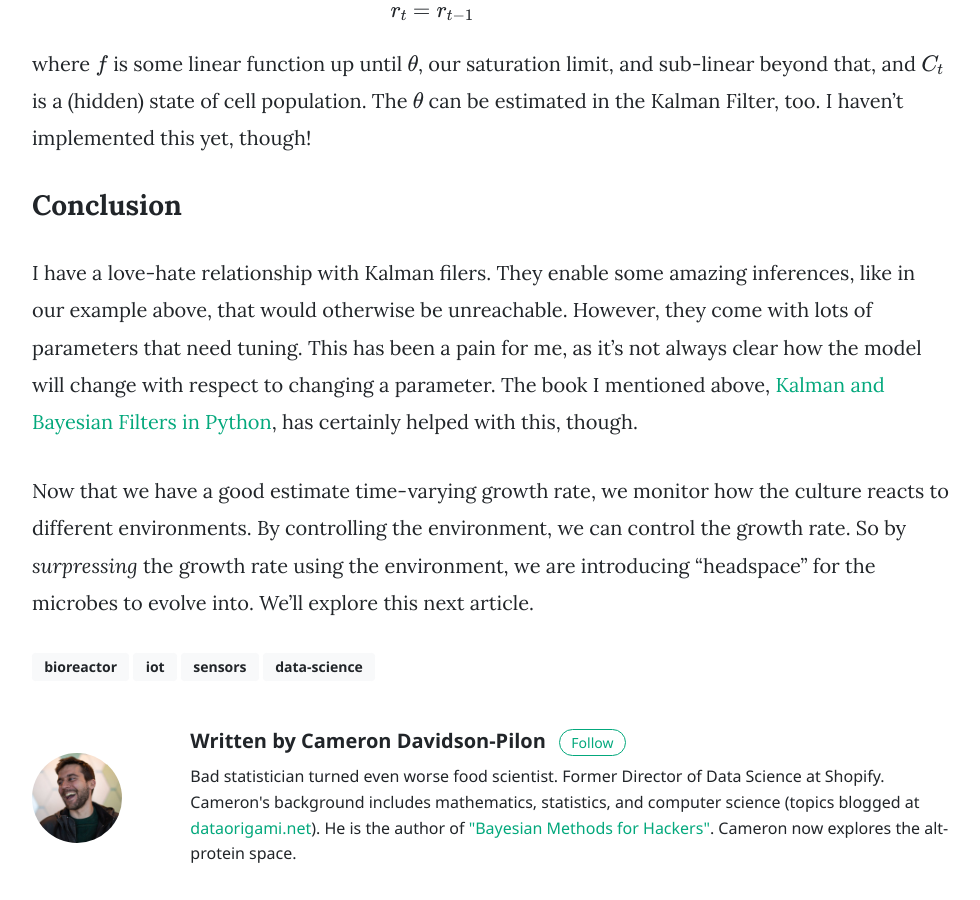
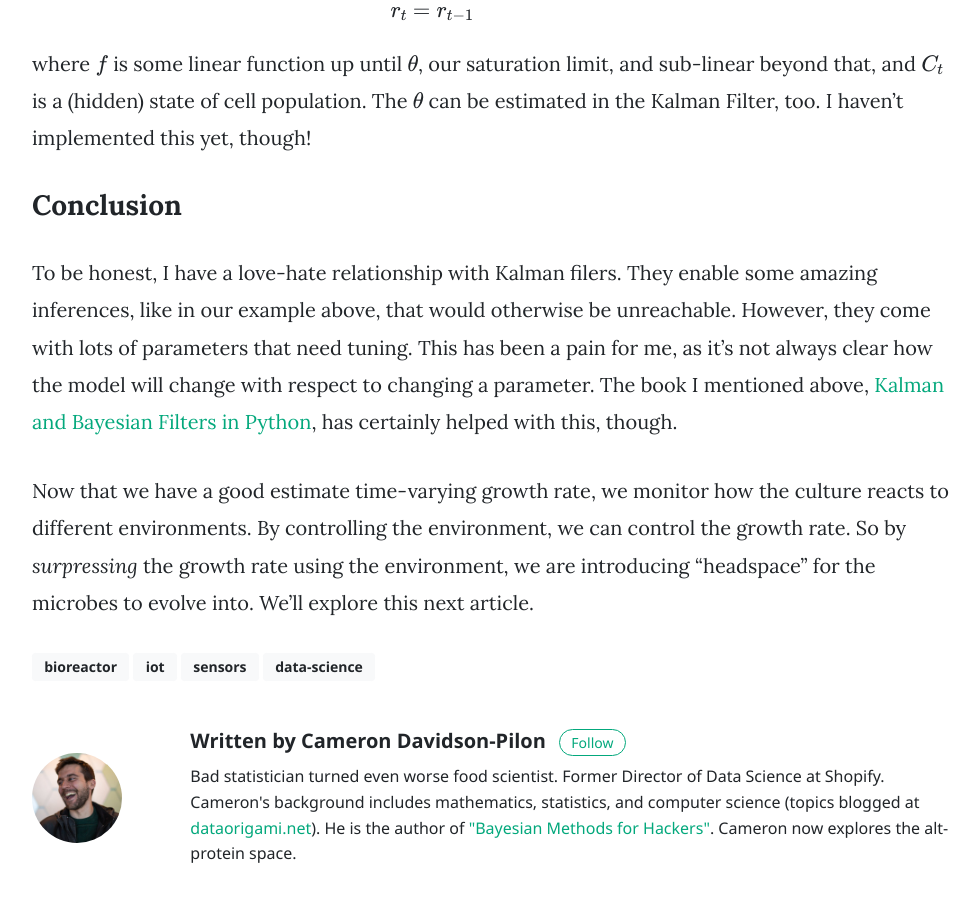
Before and after one commit to ControlledMold/ControlledMold.github.io, a Jekyll site: the page built from _posts/2020-11-25-building-a-bioreactor-part-3-tracking-growth-rates-in-real-time.md, in a window 1280 px wide and 900 px high, scrolled down 10464 px. Shown: the whole window, without its empty margins (148-1128 px from the left). Built offline with Jekyll 4.4.1, drawn with Linux system fonts in a browser that asks for light colours; nearby versions of some CDN libraries; comment, search, counter and statistics services are not loaded.

```diff
--- a/_posts/2020-11-25-building-a-bioreactor-part-3-tracking-growth-rates-in-real-time.md
+++ b/_posts/2020-11-25-building-a-bioreactor-part-3-tracking-growth-rates-in-real-time.md
@@ -140,6 +140,6 @@ where $f$ is some linear function up until $\theta$, our saturation limit, and s
 
 ### Conclusion
 
-I have a love-hate relationship with Kalman filers. They enable some amazing  inferences, like in our example above, that would otherwise be unreachable. However, they come with lots of parameters that need tuning. This has been a pain for me, as it's not always clear how the model will change with respect to changing a parameter. The book I mentioned above, [Kalman and Bayesian Filters in Python](https://github.com/rlabbe/Kalman-and-Bayesian-Filters-in-Python), has certainly helped with this, though.
+To be honest, I have a love-hate relationship with Kalman filers. They enable some amazing  inferences, like in our example above, that would otherwise be unreachable. However, they come with lots of parameters that need tuning. This has been a pain for me, as it's not always clear how the model will change with respect to changing a parameter. The book I mentioned above, [Kalman and Bayesian Filters in Python](https://github.com/rlabbe/Kalman-and-Bayesian-Filters-in-Python), has certainly helped with this, though.
 
 Now that we have a good estimate time-varying growth rate, we monitor how the culture reacts to different environments. By controlling the environment, we can control the growth rate. So by _surpressing_ the growth rate using the environment, we are introducing "headspace" for the microbes to evolve into. We'll explore this next article.
```
Also changed, not shown: other parts of _posts/2020-11-25-building-a-bioreactor-part-3-tracking-growth-rates-in-real-time.md (+1 -1 lines).
